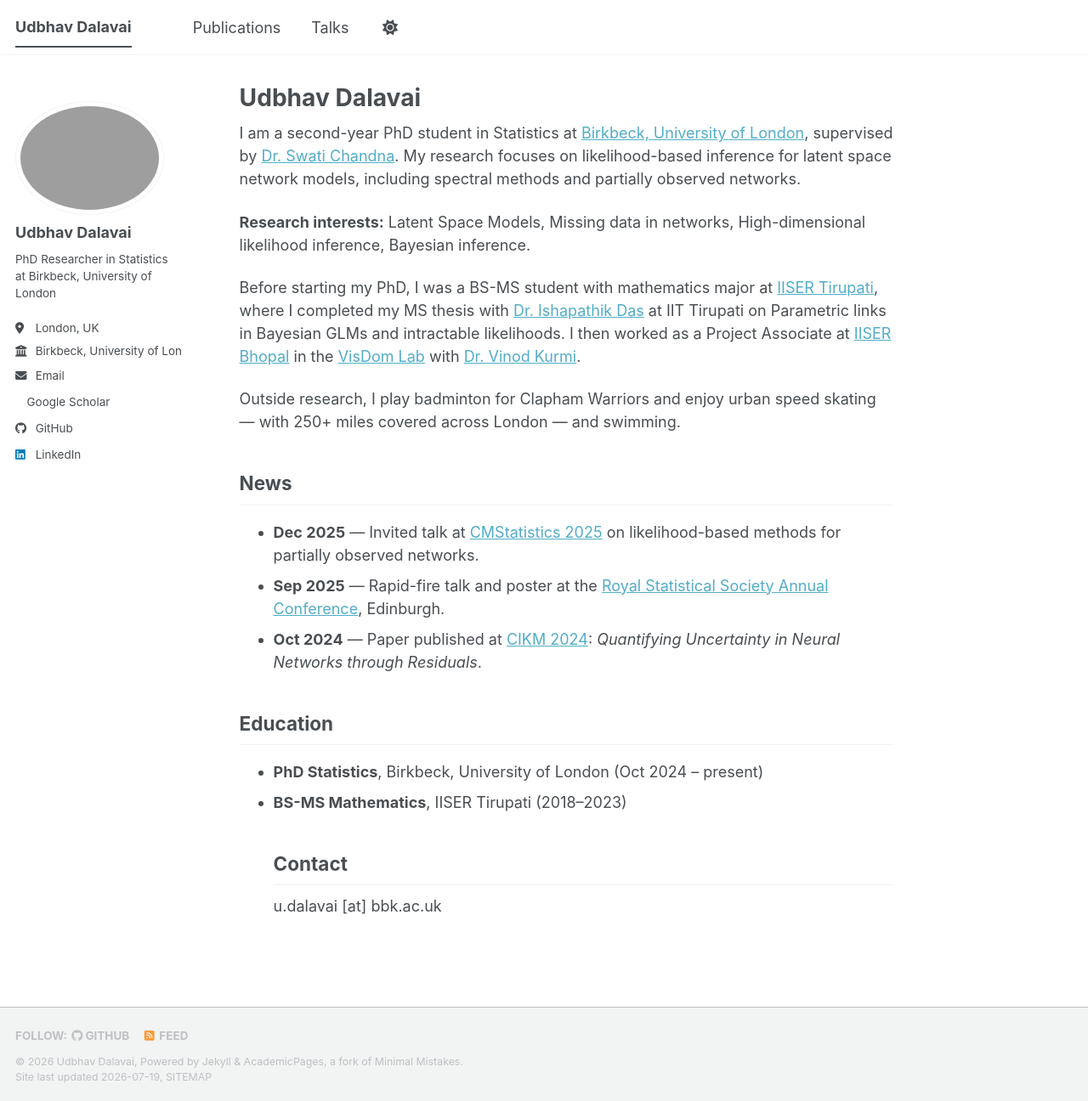
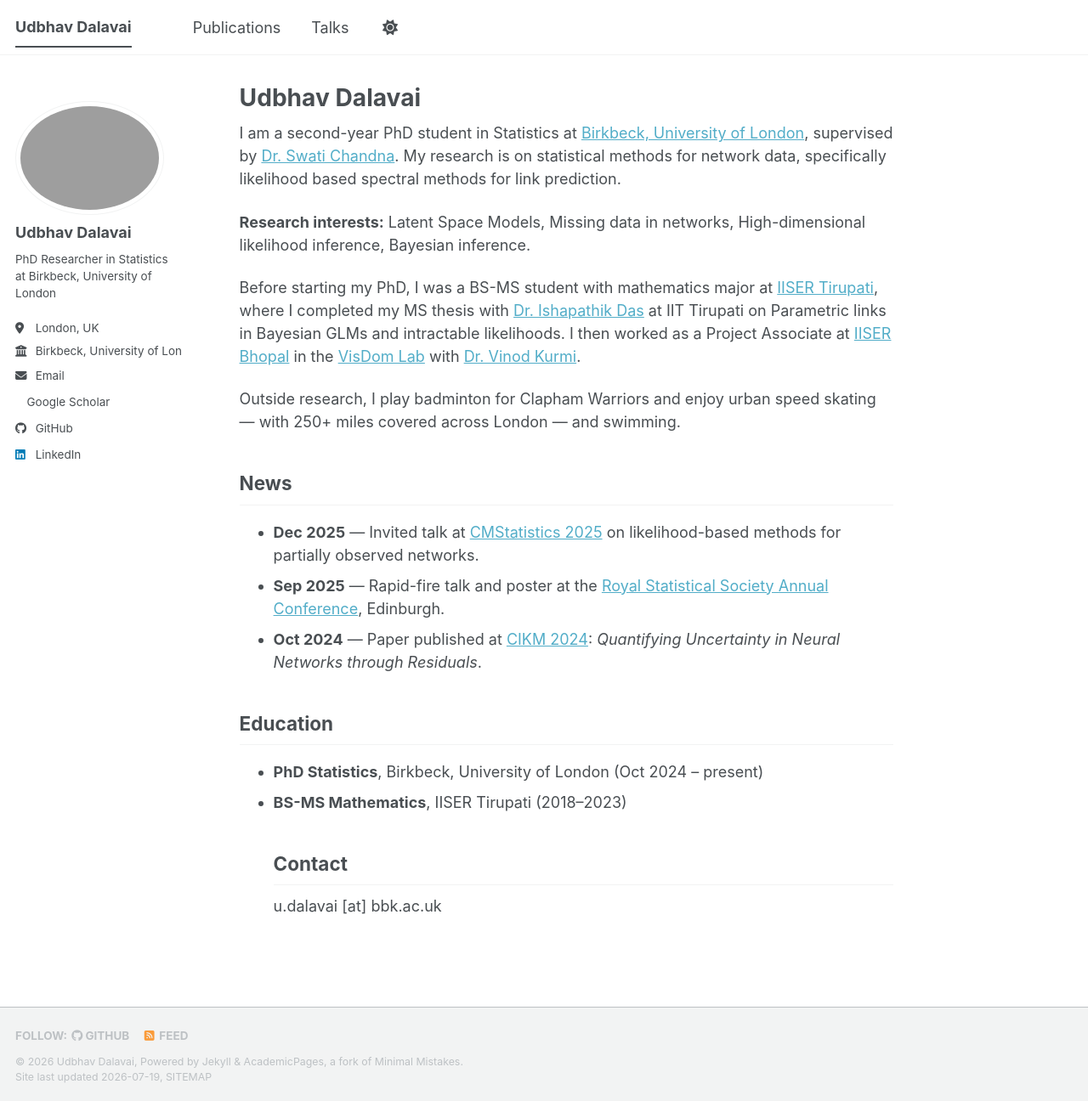
Before and after one commit to Udbhav-Dalavai/Udbhav-Dalavai.github.io, a Jekyll site: the page built from _pages/about.md, in a window 1280 px wide and 1296 px high. Shown: the whole window at 85% size. Built offline with Jekyll 4.4.1, drawn with Linux system fonts in a browser that asks for light colours; a style sheet for code colours, icons or effects is not loaded.

Commit message:
Revert bio to original wording

```diff
--- a/_pages/about.md
+++ b/_pages/about.md
@@ -7,7 +7,7 @@ redirect_from:
   - /about.html
 ---
 
-I am a second-year PhD student in Statistics at [Birkbeck, University of London](https://www.bbk.ac.uk/), supervised by [Dr. Swati Chandna](https://www.bbk.ac.uk/our-staff/9165866/swati-chandna). My research focuses on likelihood-based inference for latent space network models, including spectral methods and partially observed networks.
+I am a second-year PhD student in Statistics at [Birkbeck, University of London](https://www.bbk.ac.uk/), supervised by [Dr. Swati Chandna](https://www.bbk.ac.uk/our-staff/9165866/swati-chandna). My research is on statistical methods for network data, specifically likelihood based spectral methods for link prediction.
 
 **Research interests:** Latent Space Models, Missing data in networks, High-dimensional likelihood inference, Bayesian inference.
 
```
